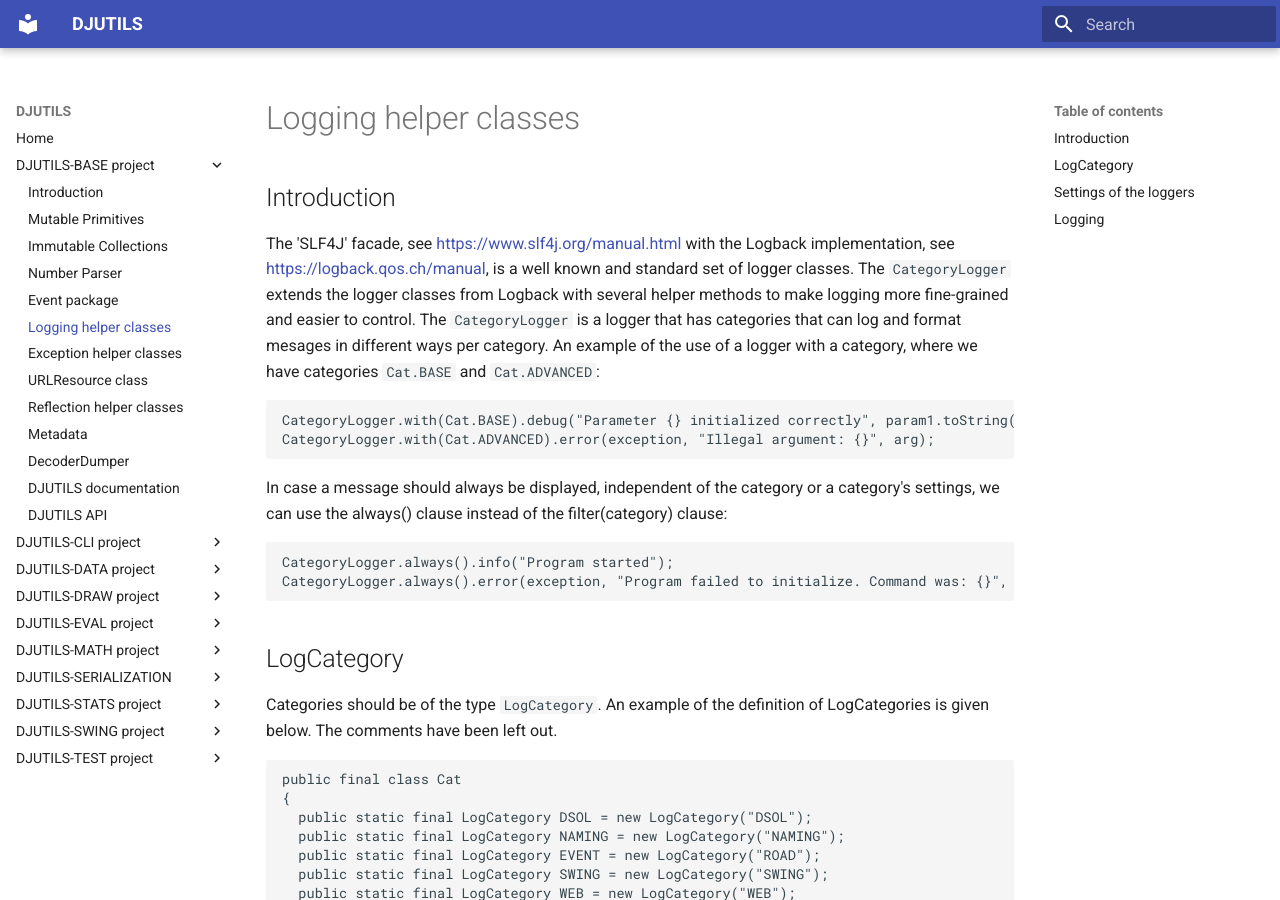
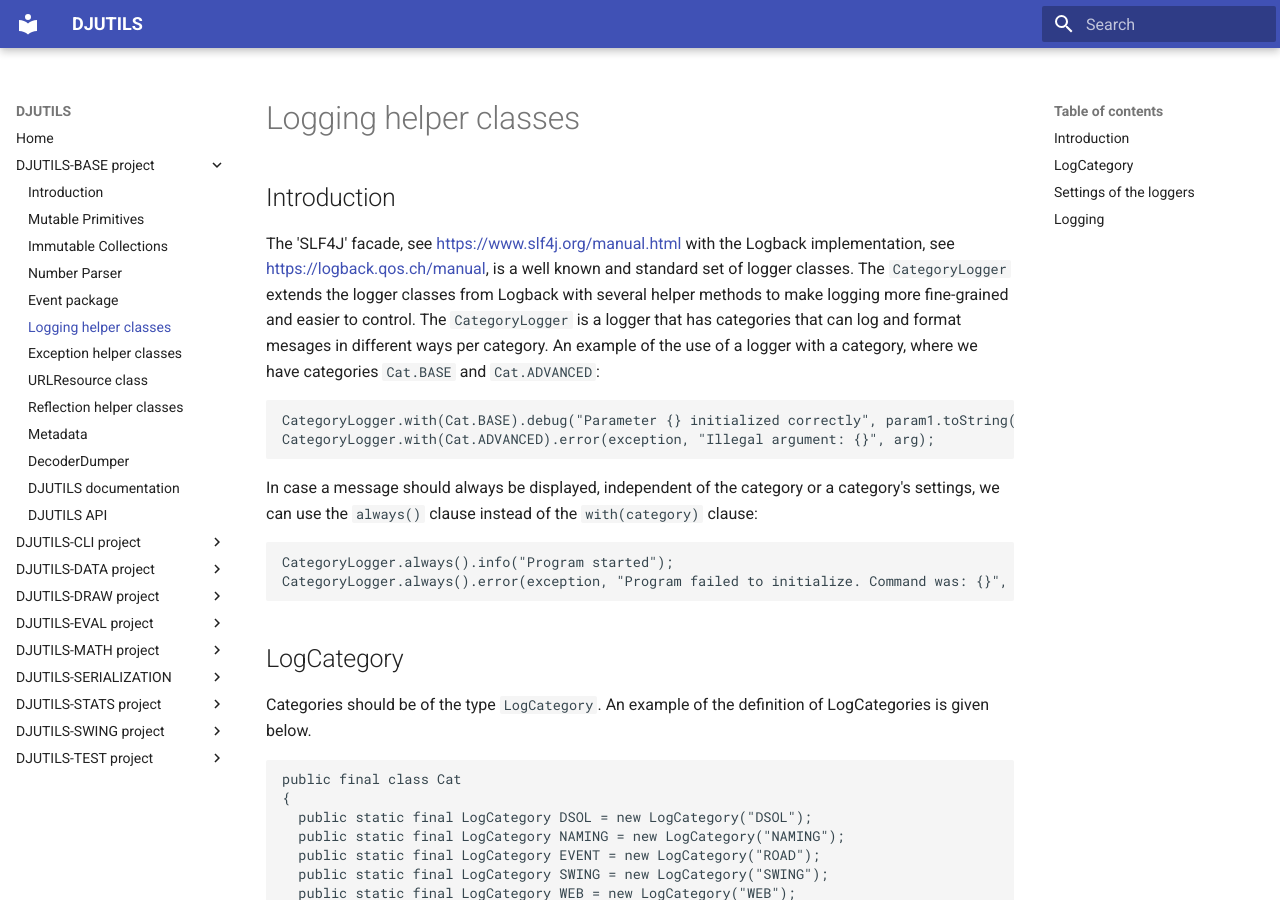
Before and after one commit to averbraeck/djutils-base, an MkDocs documentation site: the page built from docs/djutils/logging.md, in a window 1280 px wide and 900 px high. Built offline with MkDocs 1.6.1 and Material for MkDocs 9.7.7, drawn with Linux system fonts in a browser that asks for light colours.

Commit message:
Issue #25. Updated docs for logger

````diff
--- a/docs/djutils/logging.md
+++ b/docs/djutils/logging.md
@@ -9,7 +9,7 @@ CategoryLogger.with(Cat.BASE).debug("Parameter {} initialized correctly", param1
 CategoryLogger.with(Cat.ADVANCED).error(exception, "Illegal argument: {}", arg);
 ```
 
-In case a message should always be displayed, independent of the category or a category's settings, we can use the always() clause instead of the filter(category) clause:
+In case a message should always be displayed, independent of the category or a category's settings, we can use the `always()` clause instead of the `with(category)` clause:
 
 ```java
 CategoryLogger.always().info("Program started");
@@ -19,7 +19,7 @@ CategoryLogger.always().error(exception, "Program failed to initialize. Command
 
 ## LogCategory
 
-Categories should be of the type `LogCategory`. An example of the definition of LogCategories is given below. The comments have been left out.
+Categories should be of the type `LogCategory`. An example of the definition of LogCategories is given below.
 
 ```java
 public final class Cat
````
